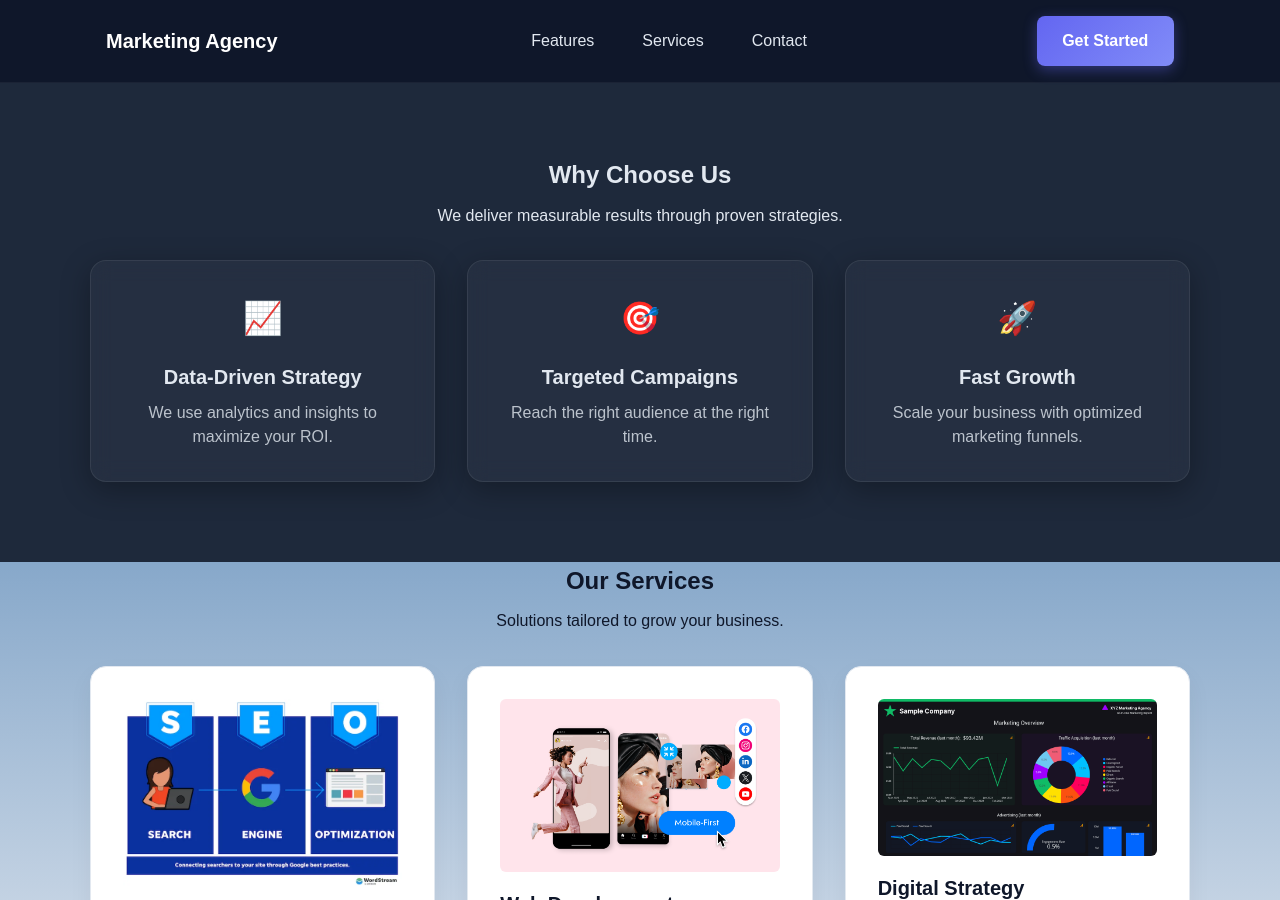
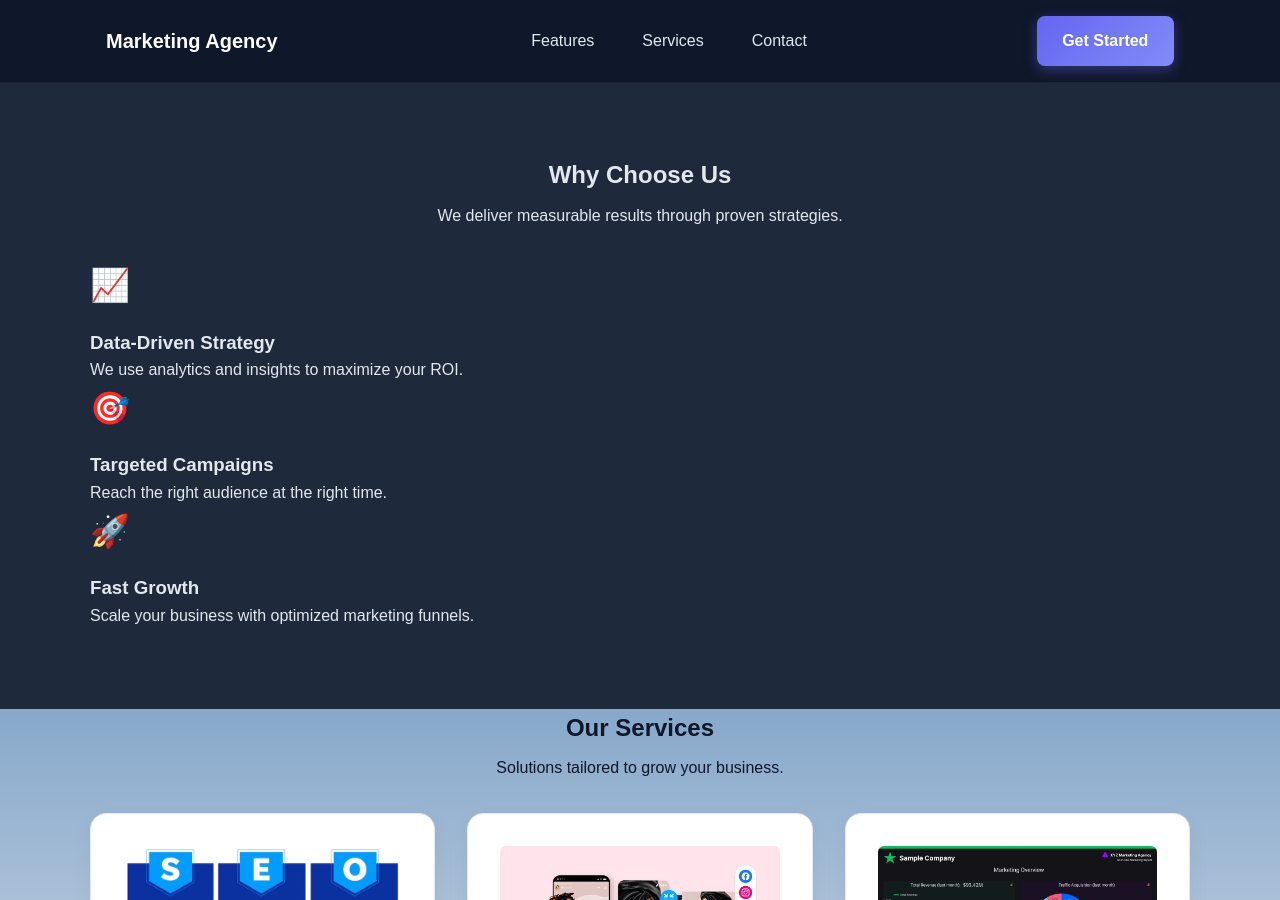
Before and after one commit to drivemy730/makerting-page, a Jekyll site: the page built from index.html, in a window 1280 px wide and 900 px high, scrolled down 531 px. Built offline with Jekyll 4.4.1, drawn with Linux system fonts in a browser that asks for light colours.

```diff
--- a/_includes/features.html
+++ b/_includes/features.html
@@ -1,32 +1,17 @@
 <section id="features" class="features">
   <div class="container">
-
     <div class="section-header">
       <h2>Why Choose Us</h2>
       <p>We deliver measurable results through proven strategies.</p>
     </div>
 
-    <div class="features__grid">
-
-      <div class="feature">
-        <div class="feature__icon">📈</div>
-        <h3>Data-Driven Strategy</h3>
-        <p>We use analytics and insights to maximize your ROI.</p>
+    <div class="grid-layout"> {% for feature in site.data.features %}
+      <div class="feature-card">
+        <div class="feature__icon">{{ feature.icon }}</div>
+        <h3>{{ feature.title }}</h3>
+        <p>{{ feature.description }}</p>
       </div>
-
-      <div class="feature">
-        <div class="feature__icon">🎯</div>
-        <h3>Targeted Campaigns</h3>
-        <p>Reach the right audience at the right time.</p>
-      </div>
-
-      <div class="feature">
-        <div class="feature__icon">🚀</div>
-        <h3>Fast Growth</h3>
-        <p>Scale your business with optimized marketing funnels.</p>
-      </div>
-
+      {% endfor %}
     </div>
-
   </div>
 </section>
```
